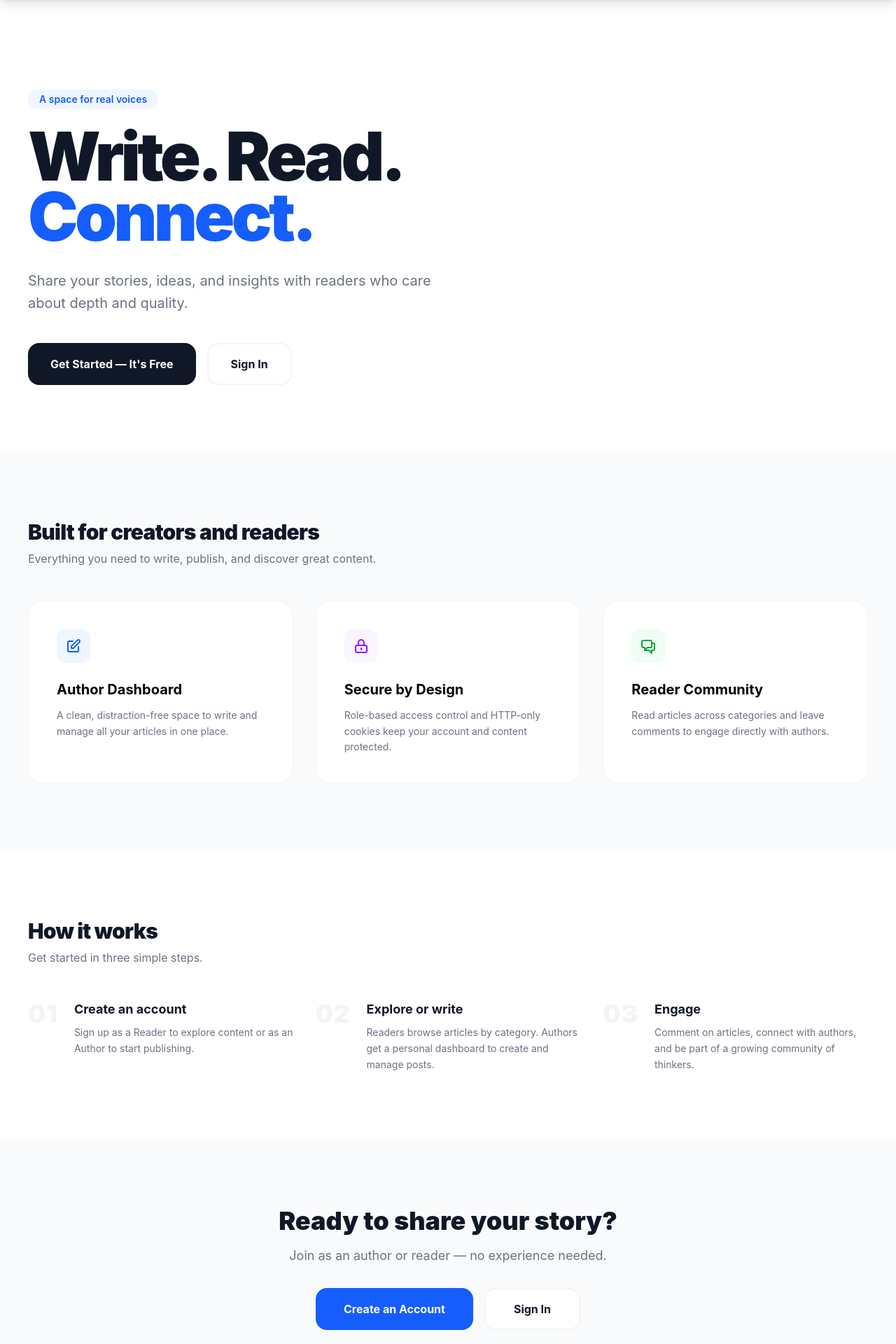
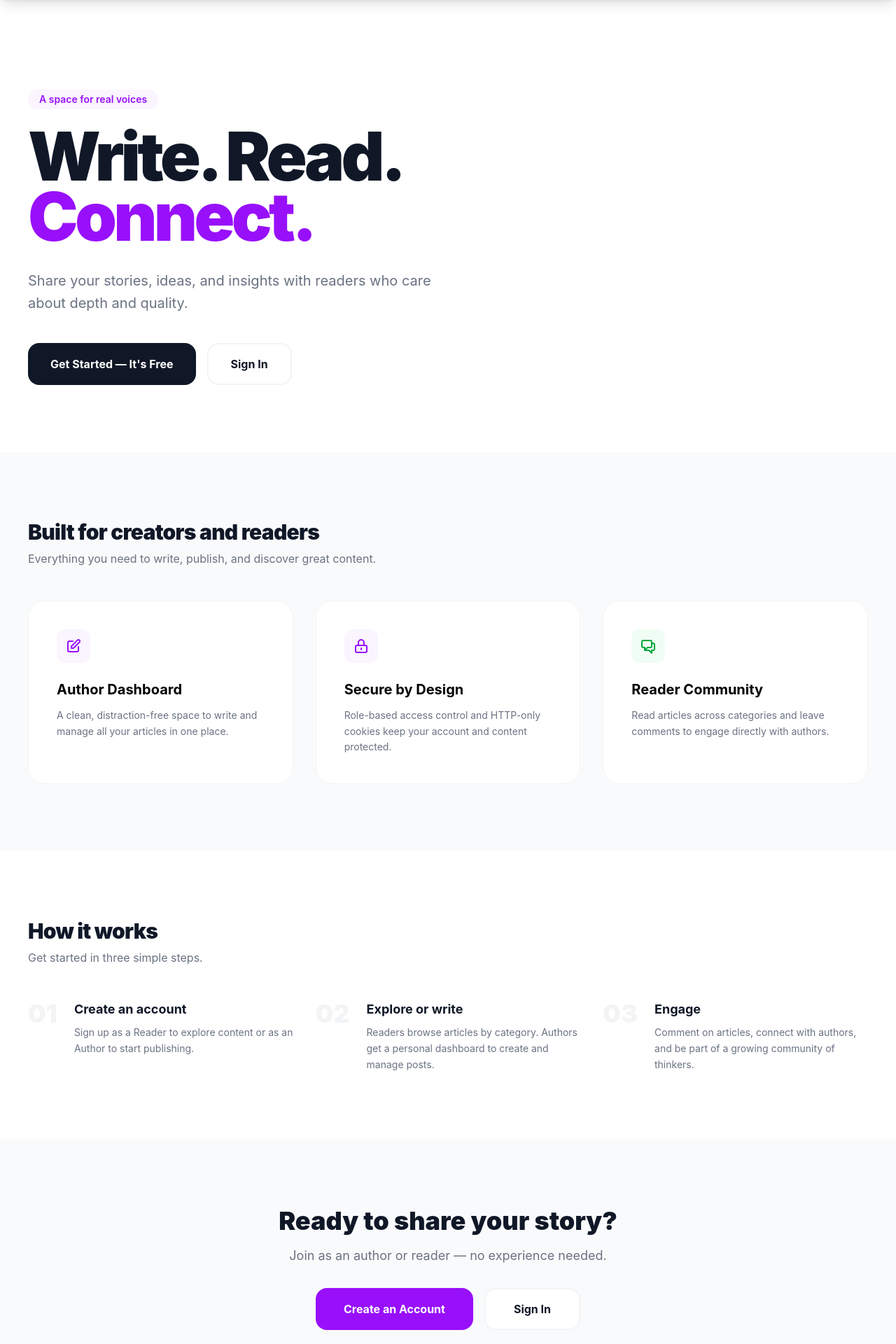
Before and after one commit to spurthialapati2005-oss/Capstone-project-blog-app, a React (Vite) app in the folder blog-app-frontend/: page / in a window 1280 px wide. Shown: the part 80-2000 px from the top of the page at 70% size. Built offline with nearby package versions, Linux system fonts and the light colour scheme; no server answers.

Commit message:
Update Home.jsx

```diff
--- a/blog-app-frontend/src/components/Home.jsx
+++ b/blog-app-frontend/src/components/Home.jsx
@@ -22,12 +22,12 @@ function Home() {
       <section className="pt-20 pb-16 lg:pt-32 lg:pb-24">
         <div className="max-w-7xl mx-auto px-6 lg:px-10">
           <div className="max-w-3xl">
-            <span className="inline-block text-sm font-semibold text-blue-600 bg-blue-50 px-4 py-1 rounded-full mb-6">
+            <span className="inline-block text-sm font-semibold text-purple-600 bg-purple-50 px-4 py-1 rounded-full mb-6">
               A space for real voices
             </span>
             <h1 className="text-6xl lg:text-8xl font-black text-gray-900 leading-[0.9] tracking-tighter mb-8">
               Write. Read. <br />
-              <span className="text-blue-600">Connect.</span>
+              <span className="text-purple-600">Connect.</span>
             </h1>
             <p className="text-xl text-gray-500 leading-relaxed mb-10 max-w-xl">
               Share your stories, ideas, and insights with readers who care about depth and quality.
@@ -36,7 +36,7 @@ function Home() {
             <div className="flex flex-col sm:flex-row gap-4">
               <button
                 onClick={handleStartWriting}
-                className="px-8 py-4 bg-gray-900 text-white font-bold rounded-2xl hover:bg-blue-600 transition-all active:scale-95"
+                className="px-8 py-4 bg-gray-900 text-white font-bold rounded-2xl hover:bg-purple-600 transition-all active:scale-95"
               >
                 {isAuthenticated ? "Go to Dashboard" : "Get Started — It's Free"}
               </button>
@@ -63,7 +63,7 @@ function Home() {
 
           <div className="grid grid-cols-1 md:grid-cols-3 gap-8">
             <div className="bg-white p-10 rounded-3xl border border-gray-100">
-              <div className="w-12 h-12 bg-blue-50 text-blue-600 rounded-xl flex items-center justify-center mb-6">
+              <div className="w-12 h-12 bg-purple-50 text-purple-600 rounded-xl flex items-center justify-center mb-6">
                 <svg className="w-6 h-6" fill="none" stroke="currentColor" viewBox="0 0 24 24">
                   <path strokeLinecap="round" strokeLinejoin="round" strokeWidth="2" d="M11 5H6a2 2 0 00-2 2v11a2 2 0 002 2h11a2 2 0 002-2v-5m-1.414-9.414a2 2 0 112.828 2.828L11.828 15H9v-2.828l8.586-8.586z" />
                 </svg>
@@ -136,7 +136,7 @@ function Home() {
           <p className="text-gray-500 mb-8 text-lg">Welcome back, {currentUser?.firstName}!</p>
           <button
             onClick={handleStartWriting}
-            className="bg-blue-600 text-white px-10 py-4 rounded-2xl font-bold hover:bg-blue-700 transition-all active:scale-95"
+            className="bg-purple-600 text-white px-10 py-4 rounded-2xl font-bold hover:bg-purple-700 transition-all active:scale-95"
           >
             Go to Dashboard
           </button>
@@ -148,7 +148,7 @@ function Home() {
           <div className="flex justify-center gap-4 flex-wrap">
             <button
               onClick={() => navigate("/register")}
-              className="bg-blue-600 text-white px-10 py-4 rounded-2xl font-bold hover:bg-blue-700 transition-all active:scale-95"
+              className="bg-purple-600 text-white px-10 py-4 rounded-2xl font-bold hover:bg-purple-700 transition-all active:scale-95"
             >
               Create an Account
             </button>
```
